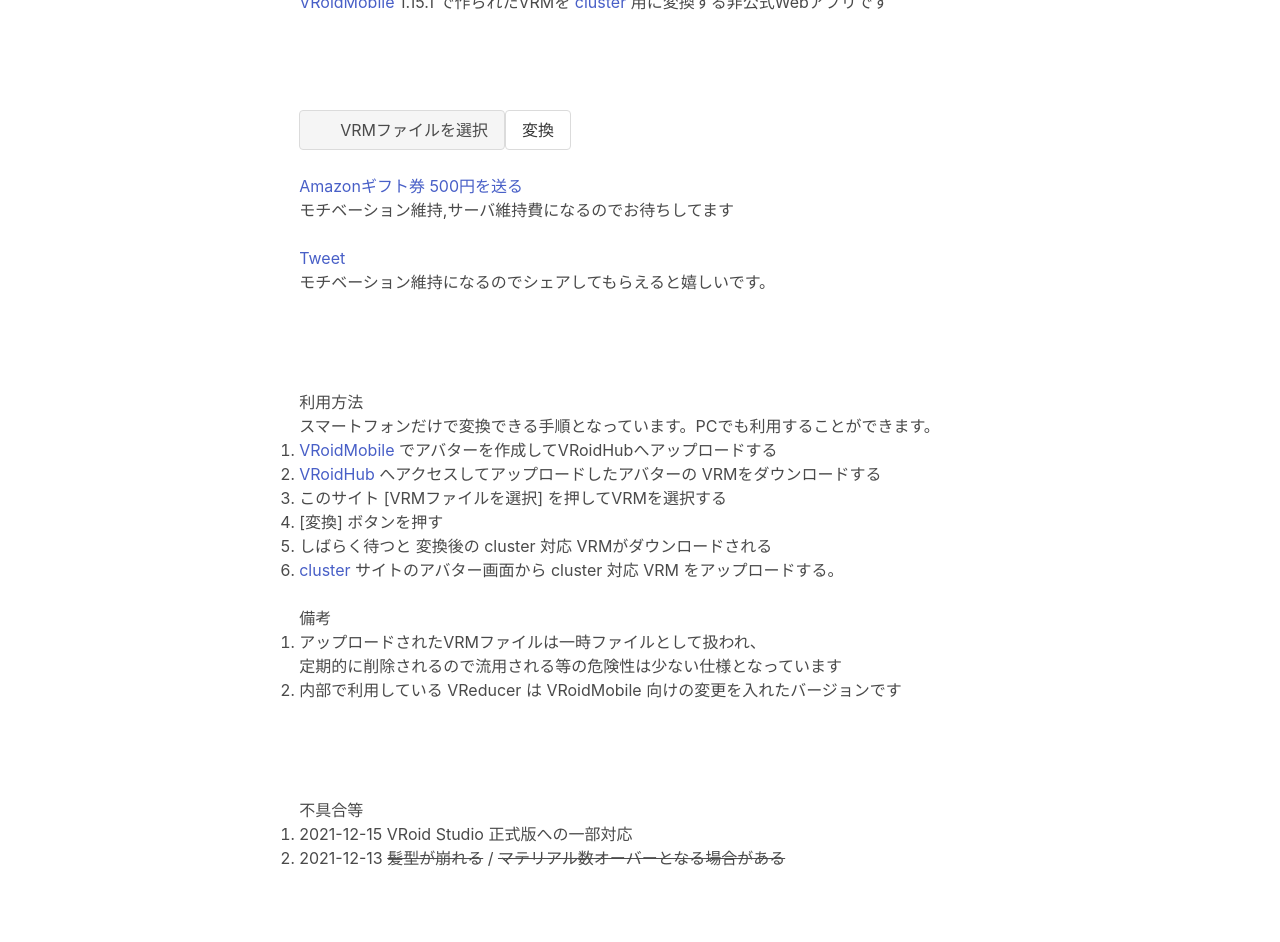
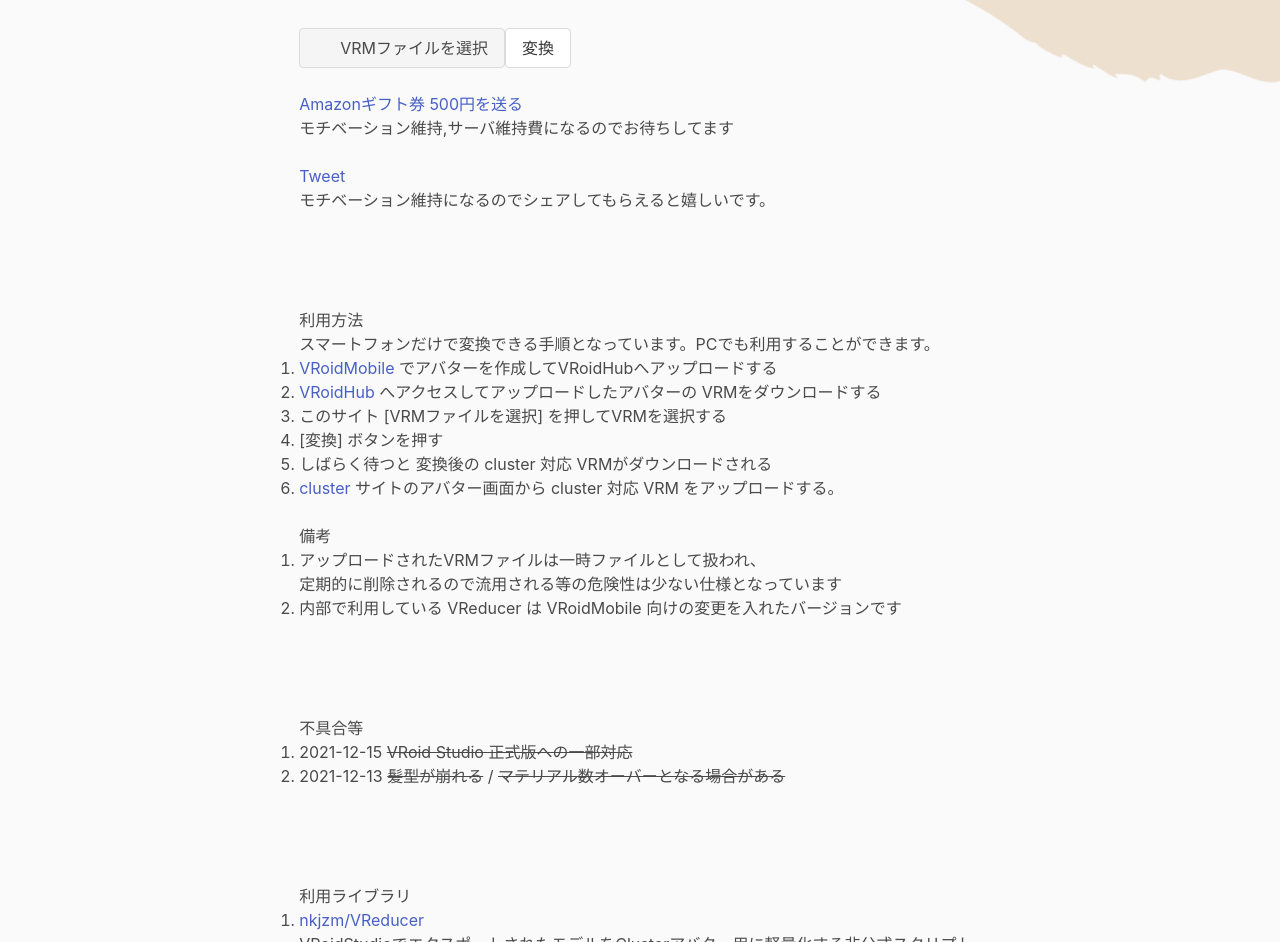
Before and after one commit to tfuru/avatar-reduce, a plain HTML site: page webapp/dist/index.html in a window 1280 px wide. Shown: the part 164-1106 px from the top of the page. Drawn offline with nearby package versions, Linux system fonts and the light colour scheme.

Commit message:
html修正

```diff
--- a/webapp/dist/index.html
+++ b/webapp/dist/index.html
@@ -3,7 +3,7 @@
     <head>
         <meta charset="UTF-8">
         <meta name="viewport" content="width=device-width,initial-scale=1">
-        <title>avatar-reduce - VRoidMobile VRMを cluster 向けに変換 #avatar_reduce @t_furu</title>
+        <title>avatar-reduce - VRoidMobile,VRoidStudio VRMを cluster 向けに変換 #avatar_reduce @t_furu</title>
         <link rel="stylesheet" href="https://cdn.jsdelivr.net/npm/bulma@0.9.3/css/bulma.min.css">
         <link rel="stylesheet" href="/static/index.css">
     </head>
@@ -12,8 +12,7 @@
             <div class="container">
                 <div class="columns">
                     <div class="column is-three-fifths is-offset-one-fifth">
-                        <img src="/static/icon.png" class="logo-image">
-                        <p><a href="https://vroid.com/mobile">VRoidMobile</a> 1.15.1 で作られたVRMを <a href="https://cluster.mu/">cluster</a> 用に変換する非公式Webアプリです</p>
+                        <p><a href="https://vroid.com/studio">VRoid Studio</a> 1.1.0 ,<a href="https://vroid.com/mobile">VRoid Mobile</a> 1.15.1 で作られたVRMを <a href="https://cluster.mu/">cluster</a> 用に変換する非公式Webアプリです</p>
                     </div>
                 </div>
             </div>
@@ -88,7 +87,7 @@
                     <div class="column is-three-fifths is-offset-one-fifth">
                         <h2>不具合等</h2>
                         <ol>
-                            <li>2021-12-15 VRoid Studio 正式版への一部対応</li>
+                            <li>2021-12-15 <s>VRoid Studio 正式版への一部対応</s></li>
                             <li>2021-12-13 <s>髪型が崩れる</s> / <s>マテリアル数オーバーとなる場合がある</s></li>
                         </ol>
                     </div>
--- a/webapp/dist/static/index.css
+++ b/webapp/dist/static/index.css
@@ -1,3 +1,8 @@
+body {
+    background-image: url(./background.png);
+    background-size: cover;
+}
+
 .logo-image {
     width: 100px;
 }
```
Also changed, not shown: webapp/dist/static/background.png (added).
